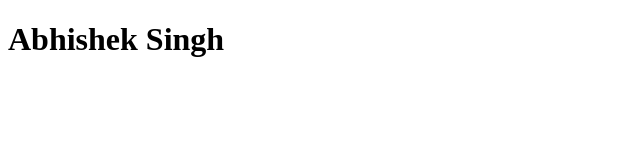
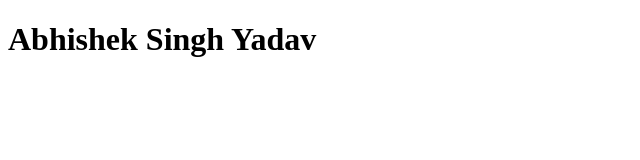
Before and after one commit to Abhisinghyad/practice-python, a plain HTML site: page Project.html in a window 1280 px wide. Shown: the whole page, without its empty margins (0-640 px from the left). Drawn offline with Linux system fonts and the light colour scheme.

Commit message:
3rd commit yadav will add

```diff
--- a/Project.html
+++ b/Project.html
@@ -7,7 +7,7 @@
     <title>Project</title>
 </head>
 <body>
-    <h1>Abhishek Singh</h1>
+    <h1>Abhishek Singh Yadav</h1>
 
 </body>
 </html>
```
